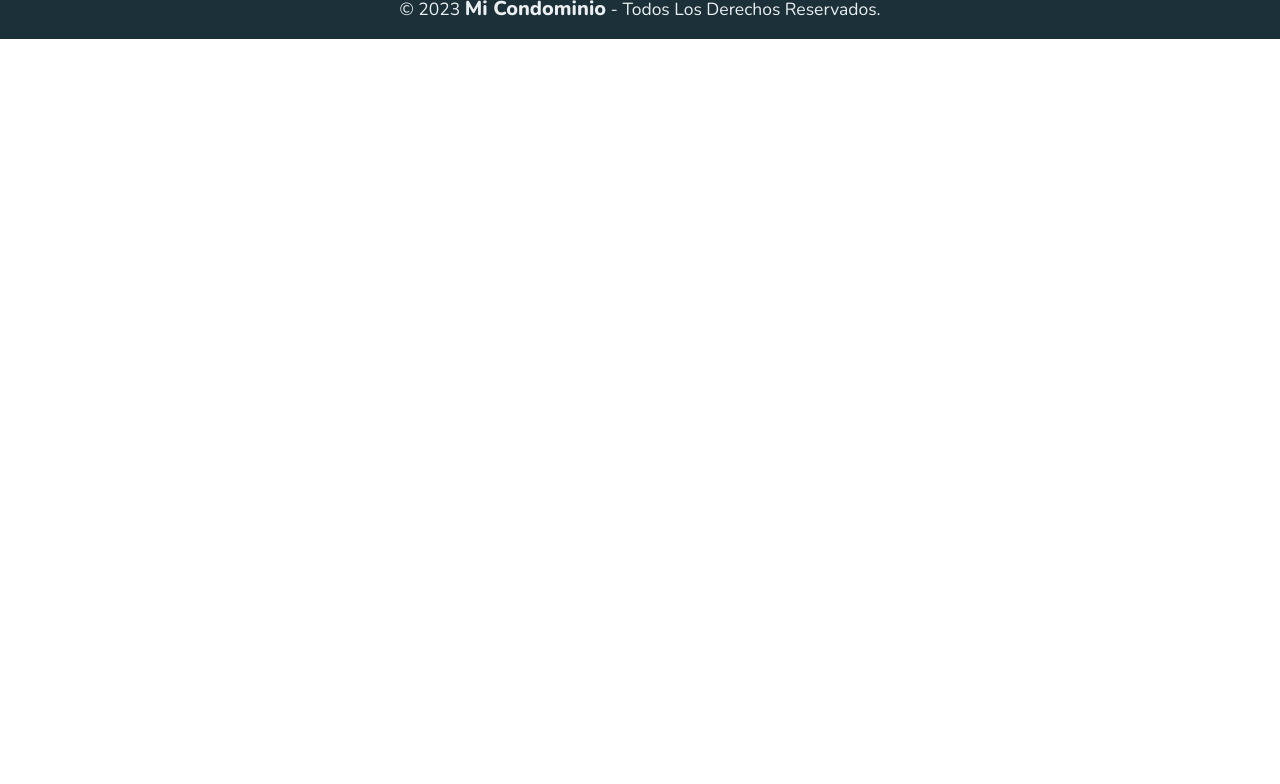
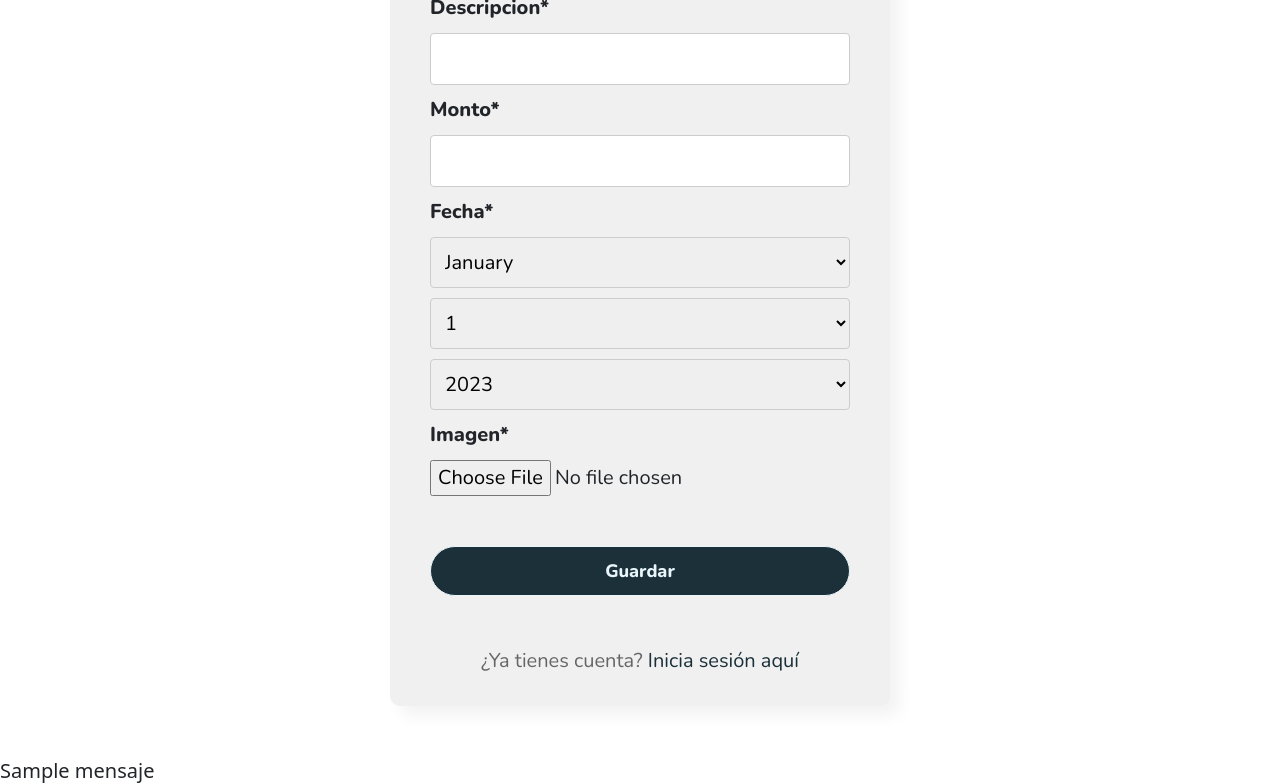
Before and after one commit to BrandonLeiva/Caso-condominios-V1, a Django app: template myapp/templates/myapp/CrearAreas.html in a window 1280 px wide. Shown: the part 482-1266 px from the top of the page. Before the commit the page ends 521 px from the top, so only its background shows below. Run offline with Django 4.2, Linux system fonts and the light colour scheme; tables that the repository leaves empty hold one stand-in row (values such as "Sample post"); the template is opened without the code that fills it: values that come from a table or form of the project are taken from there, most other values are stand-ins (such as "Sample title", 1, 10 or a date in 2020); some libraries are stand-ins or nearby versions.

Commit message:
Formato a formularios

```diff
--- a/myapp/forms.py
+++ b/myapp/forms.py
@@ -4,7 +4,7 @@ from .models import AreaComun
 class FormAreaComun(forms.ModelForm):
     class Meta:
         model = AreaComun
-        fields = '__all__'
+        fields = ['nombre', 'estado_reserva', 'descripcion', 'monto', 'fecha','imagen']
 
         widgets = {
             "fecha": forms.SelectDateWidget()
--- /dev/null
+++ b/myapp/static/myapp/css/Formularios/Formularios.css
@@ -0,0 +1,69 @@
+.centro{
+    display: flex;
+    justify-content: center;
+    align-items: center;
+}
+
+.center {
+    width: 500px;
+    background-color: #f0f0f0;
+    border-radius: 10px;
+    box-shadow: 10px 10px 15px rgba(0, 0, 0, 0.05);
+}
+
+
+.center h1 {
+    text-align: center;
+    padding: 20px 0;
+}
+
+.my-form {
+    margin: 20px;
+    padding: 20px;
+  }
+
+  .my-form label {
+    font-weight: bold;
+    display: block;
+    margin-bottom: 10px;
+  }
+
+  .my-form input[type="text"],
+  .my-form input[type="number"],
+  .my-form input[type="date"],
+  .my-form select {
+    width: 100%;
+    padding: 10px;
+    border: 1px solid #ccc;
+    border-radius: 4px;
+    margin-bottom: 10px;
+  }
+
+  .my-form input[type="file"] {
+    margin-bottom: 10px;
+  }
+
+  .my-form input[type="submit"] {
+    width: 100%;
+    height: 50px;
+    border: 1px solid;
+    background: #1b3039;
+    border-radius: 25px;
+    font-size: 18px;
+    color: #e9f4fb;
+    font-weight: 700;
+    cursor: pointer;
+    outline: none;
+  }
+
+  .signup_link {
+    margin: 30px 0;
+    text-align: center;
+    font-size: 20px;
+    color: #666666;
+}
+
+.signup_link a {
+    color: #1b3039;
+    text-decoration: none;
+}
--- a/myapp/templates/myapp/CrearAreas.html
+++ b/myapp/templates/myapp/CrearAreas.html
@@ -1,16 +1,27 @@
 {% extends 'myapp/base.html' %}
 {% block contenido %}
+{% load crispy_forms_tags %}
 {% load static %}
 
-    <form action="" method="post" enctype="multipart/form-data">
+<link rel="stylesheet" href="{% static 'myapp/css/Formularios/Formularios.css' %}">
 
-        {% csrf_token %}
+<div class="centro">
+    <div class="center" style="margin-bottom: 50px; margin-top: 50px;">
+        <h1>Registro</h1>
+        <form class="my-form" action="" method="post" enctype="multipart/form-data">
 
-        {{ form }}
+            {% csrf_token %}
+
+            {{ form | crispy }}
 
 
-        <input type="submit" value="Guardar">
-    </form>
-    {{ mensaje }}
+            <input style="margin-top: 40px;" type="submit" value="Guardar">
+        </form>
+        <div class="signup_link">
+            ¿Ya tienes cuenta? <a href="#">Inicia sesión aquí</a>
+        </div>
+    </div>
+</div>
+{{ mensaje }}
 
 {% endblock %}
--- a/paginaweb/settings.py
+++ b/paginaweb/settings.py
@@ -40,7 +40,9 @@ INSTALLED_APPS = [
     'django.contrib.messages',
     'django.contrib.staticfiles',
     'django.contrib.humanize',
+    'crispy_forms',
     'myapp'
+
 
 ]
 
@@ -123,6 +125,8 @@ USE_TZ = True
 
 STATIC_URL = 'static/'
 
+DEFAULT_USER_IMAGE = 'default_user_image.jpg'
+
 # Default primary key field type
 # https://docs.djangoproject.com/en/4.2/ref/settings/#default-auto-field
 
```
